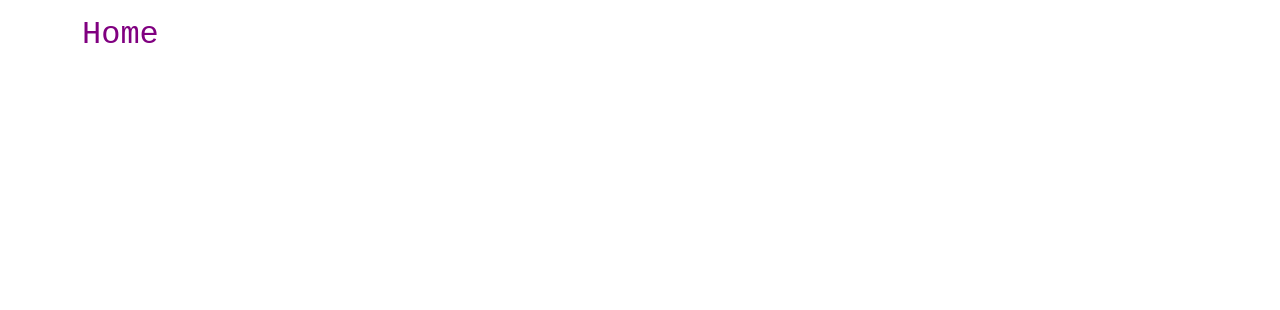
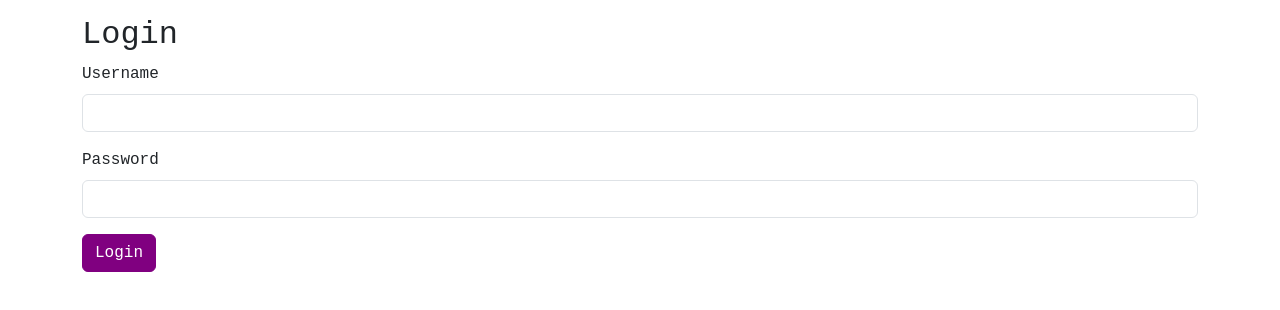
Before and after one commit to ralphmarondev/tidyup, a React (Vite) app: page / in a window 1280 px wide. Shown: the top 310 px of the page. Built offline with nearby package versions, Linux system fonts and the light colour scheme.

Commit message:
implemented navigation

```diff
--- a/package.json
+++ b/package.json
@@ -14,6 +14,7 @@
     "bootstrap": "^5.3.3",
     "react": "^18.3.1",
     "react-dom": "^18.3.1",
+    "react-router-dom": "^7.1.0",
     "sass": "^1.83.0",
     "sass-loader": "^16.0.4"
   },
--- a/src/App.tsx
+++ b/src/App.tsx
@@ -1,10 +1,11 @@
-import HomeIndex from "./views/home/HomeIndex.tsx";
+import RouterComponent from './router'
+import {BrowserRouter as Router} from "react-router-dom";
 
 function App() {
   return (
-    <div>
-      <HomeIndex/>
-    </div>
+    <Router>
+      <RouterComponent/>
+    </Router>
   )
 }
 
--- /dev/null
+++ b/src/router/index.tsx
@@ -0,0 +1,13 @@
+import {Route, Routes} from "react-router-dom";
+import LoginIndex from "../views/auth/login/LoginIndex.tsx";
+import HomeIndex from "../views/home/HomeIndex.tsx";
+import React from "react";
+
+const RouterComponent: React.FC = () => (
+  <Routes>
+    <Route path="/" element={<LoginIndex/>}/>
+    <Route path="/home" element={<HomeIndex/>}/>
+  </Routes>
+)
+
+export default RouterComponent
--- a/src/views/auth/login/LoginIndex.tsx
+++ b/src/views/auth/login/LoginIndex.tsx
@@ -1,8 +1,10 @@
 import React, {useState} from "react";
+import {useNavigate} from "react-router-dom";
 
 function LoginIndex() {
   const [username, setUsername] = useState('')
   const [password, setPassword] = useState('')
+  const navigate = useNavigate()
 
   const onUsernameChange = (e: React.ChangeEvent<HTMLInputElement>) => {
     setUsername(e.target.value)
@@ -15,6 +17,7 @@ function LoginIndex() {
   const onLogin = (e: React.FormEvent<HTMLFormElement>) => {
     e.preventDefault()
     console.log(`Username: ${username}\nPassword: ${password}`)
+    navigate('/home')
   }
 
   return (
```
Also changed, not shown: 1 other file (tests, documents, lock files or other folders).
